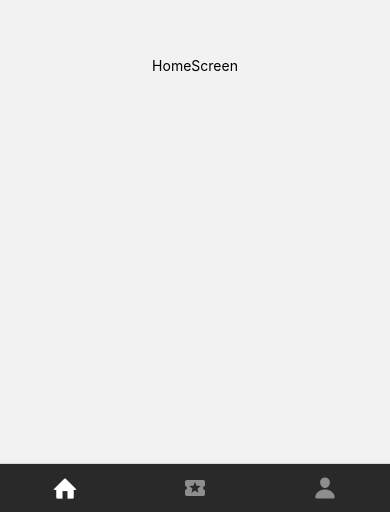
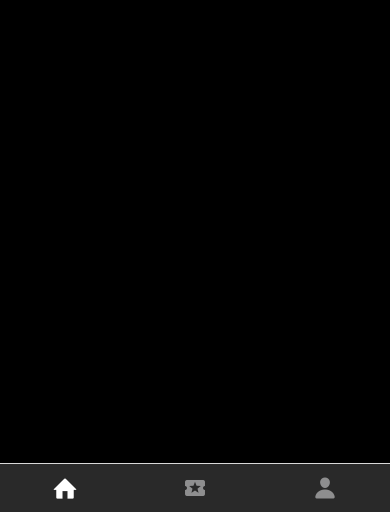
Before and after one commit to Sedinamm/Photography-mobile-app, a React Native app: screen /Home in a window 390 px wide. Shown: the part 332-844 px from the top of the page. Built offline with nearby package versions, Linux system fonts and the light colour scheme.

Commit message:
added logo to the images folder

```diff
--- a/Screens/HomeScreen.js
+++ b/Screens/HomeScreen.js
@@ -11,12 +11,25 @@ import React from "react";
 
 const HomeScreen = () => {
   return (
-    <View style={{ flex: 10, alignItems: "center", justifyContent: "center" }}>
-      <Text>HomeScreen</Text>
-    </View>
+    <SafeAreaView style={styles.safeArea}>
+      <View style={styles.container}>
+        <View style={styles.header}>
+          <View style={styles.logo}></View>
+          <View style={styles.profile}></View>
+        </View>
+      </View>
+    </SafeAreaView>
   );
 };
 
-const styles = StyleSheet.create({});
+const styles = StyleSheet.create({
+  safeArea: {
+    flex: 1,
+    backgroundColor: "#000",
+  },
+  container: {
+    flex: 1,
+  },
+});
 
 export default HomeScreen;
```
